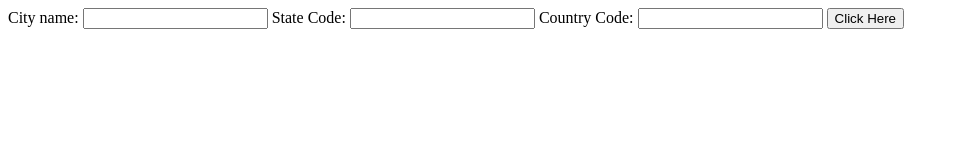
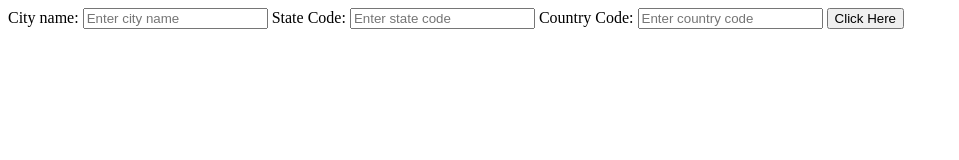
Before and after one commit to andresbenji/weatherApp, a website: page page.html in a window 1280 px wide. Shown: the whole page, without its empty margins (0-959 px from the left). Drawn offline with Linux system fonts and the light colour scheme.

Commit message:
added more code

```diff
--- a/app.js
+++ b/app.js
@@ -4,6 +4,7 @@ const express = require("express");
 const app = express();
 const bodyParser = require("body-parser");
 const https = require("https");
+const apiKey = "43fe95bb730f63e7fd26c8caa8225e0b";
 app.use(bodyParser.urlencoded({ extended: true }));
 app.get("/", function (req, res) {
   res.sendFile(__dirname + "/page.html");
@@ -12,7 +13,7 @@ app.post("/", function (req, res) {
   const cityName = req.body.cityName;
   const stateCode = req.body.stateCode;
   const countryCode = req.body.countryCode;
-  const url = `https://api.openweathermap.org/data/2.5/weather?q=${cityName},${stateCode},${countryCode}&appid=43fe95bb730f63e7fd26c8caa8225e0b`;
+  const url = `https://api.openweathermap.org/data/2.5/weather?q=${cityName},${stateCode},${countryCode}&appid=${apiKey}`;
   https.get(url, function (response) {
     response.on("data", function (data) {
       const jsondata = JSON.parse(data);
@@ -26,6 +27,7 @@ app.post("/", function (req, res) {
       res.write(`<p>The weather description is ${des} </p>`);
       res.write("<img src=" + imageurl + ">");
       res.send();
+      console.log(temp);
     });
   });
 });
--- a/page.html
+++ b/page.html
@@ -9,11 +9,26 @@
   <body>
     <form class="" action="/" method="post">
       <label for="city">City name:</label>
-      <input id="city" type="text" name="cityName" />
+      <input
+        id="city"
+        type="text"
+        name="cityName"
+        placeholder="Enter city name"
+      />
       <label for="stateCode">State Code:</label>
-      <input id="stateCode" type="text" name="stateCode" />
+      <input
+        id="stateCode"
+        type="text"
+        name="stateCode"
+        placeholder="Enter state code"
+      />
       <label for="countryCode">Country Code:</label>
-      <input id="countryCode" type="text" name="countryCode" />
+      <input
+        id="countryCode"
+        type="text"
+        name="countryCode"
+        placeholder="Enter country code"
+      />
       <button type="submit" name="button">Click Here</button>
     </form>
   </body>
```
